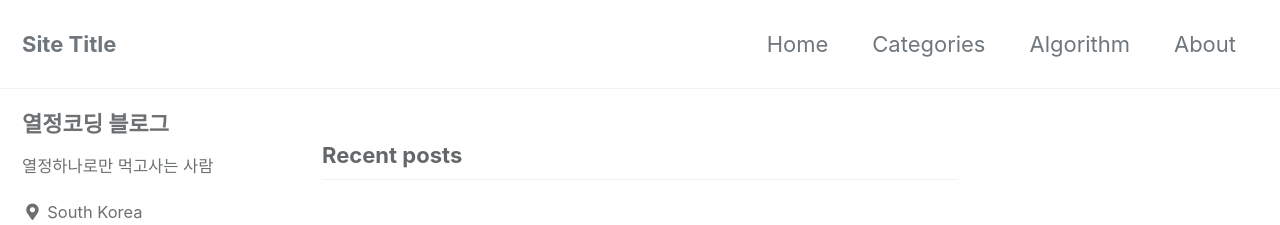
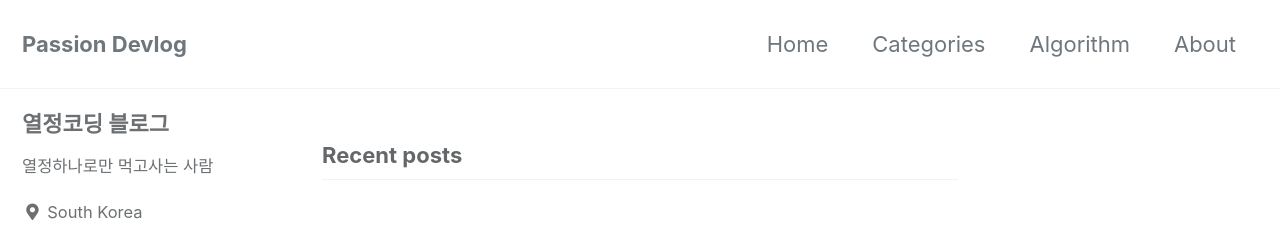
Before and after one commit to Nicholas-Kim/Nicholas-Kim.github.io, a Jekyll site: the page built from index.html, in a window 1280 px wide. Shown: the top 225 px of the page. Built offline with Jekyll 4.4.1, drawn with Linux system fonts in a browser that asks for light colours; cached includes are drawn as plain includes; the list of posts is cut into pages by our own code; comment, search, counter and statistics services are not loaded.

Commit message:
Update _config.yml

```diff
--- a/_config.yml
+++ b/_config.yml
@@ -16,7 +16,7 @@ minimal_mistakes_skin    : "default" # "air", "aqua", "contrast", "dark", "dirt"
 
 # Site Settings
 locale                   : "en-US"
-title                    : "Site Title"
+title                    : "Passion Devlog"
 title_separator          : "-"
 subtitle                 : # site tagline that appears below site title in masthead
 name                     : "HyunSoo Kim"
```
